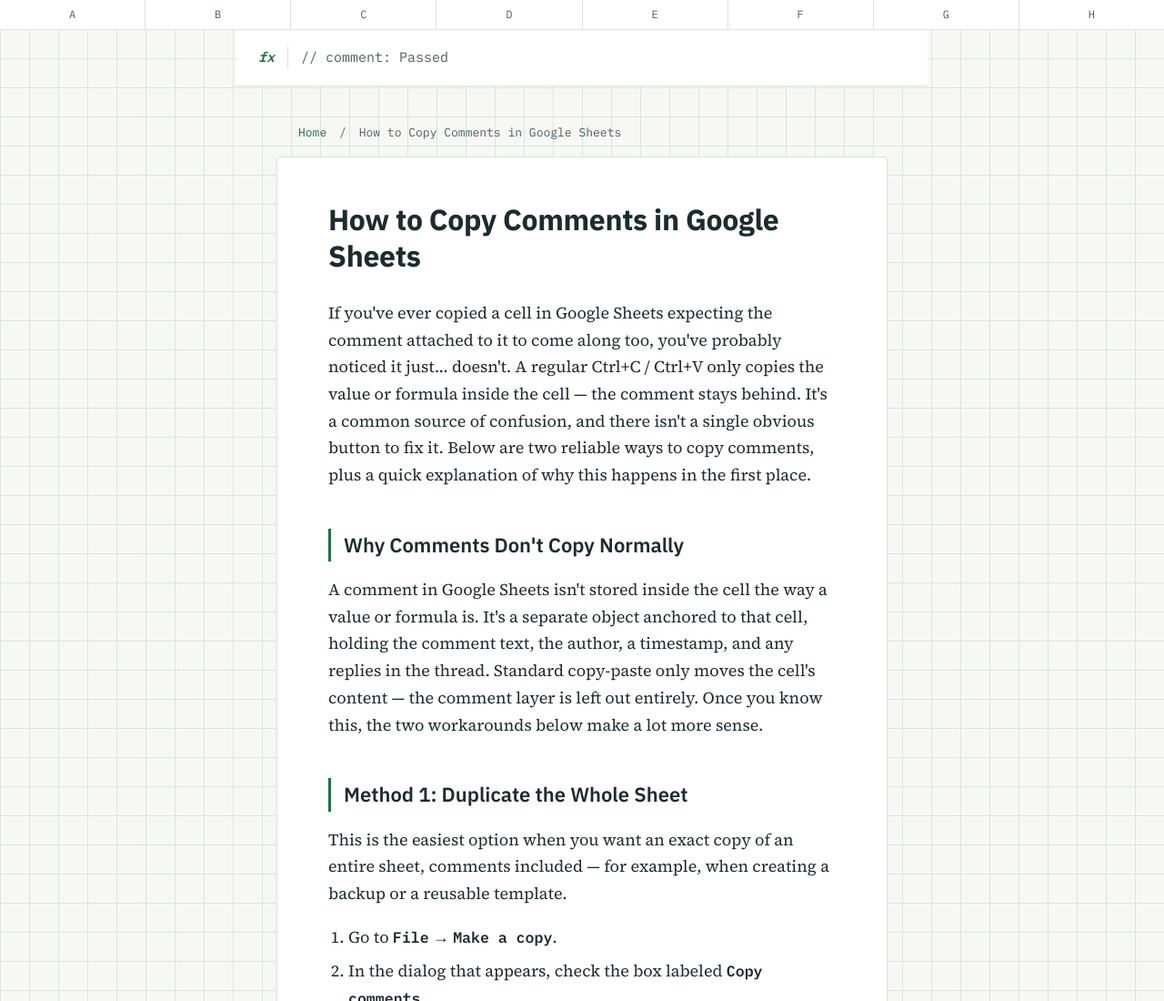
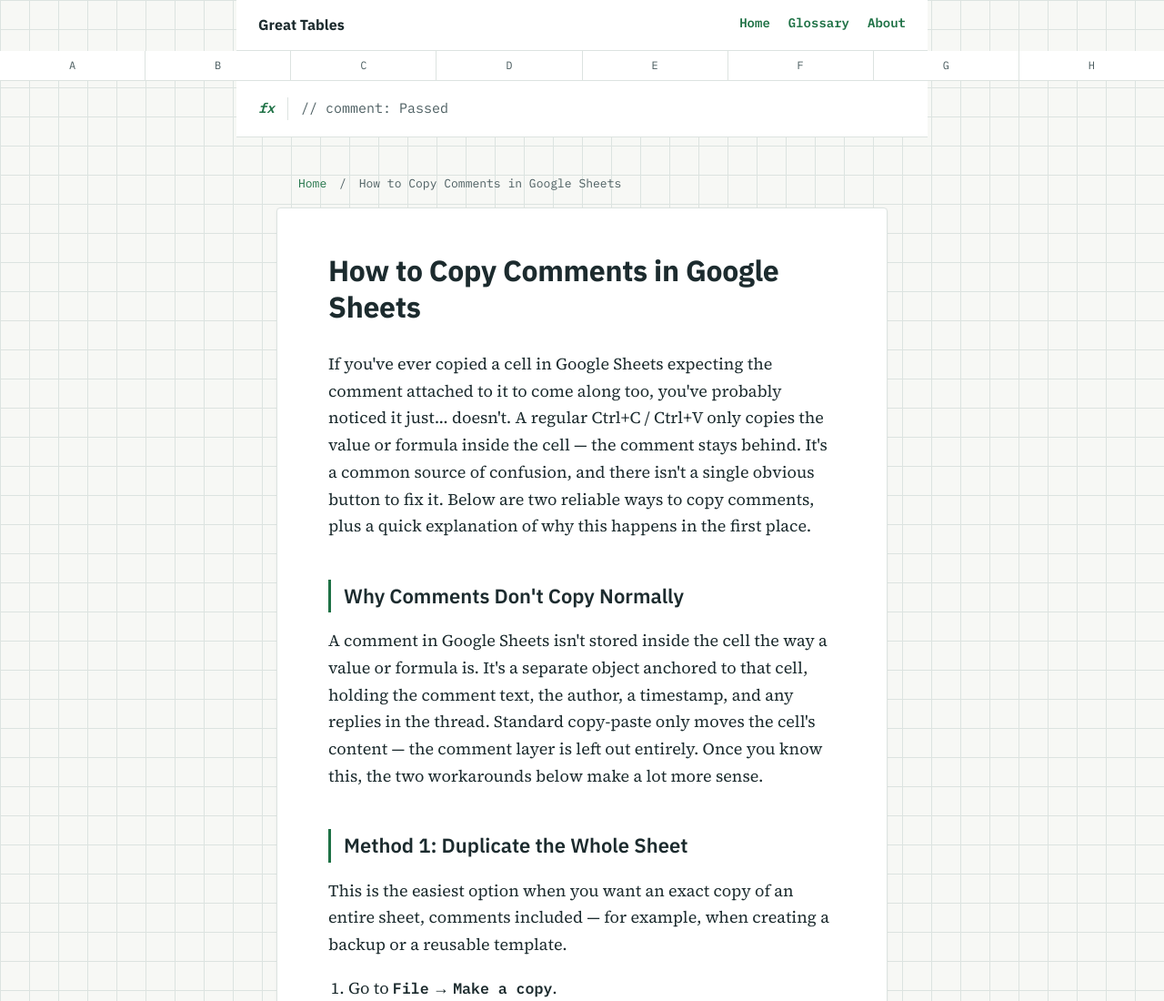
Before and after one commit to Vo1ua/great-tables, a plain HTML site: page how-to-copy-comments.html in a window 1280 px wide. Shown: the top 1100 px of the page at 91% size. Drawn offline with Linux system fonts and the light colour scheme.

Commit message:
Add top navigation bar to how-to-copy-comments.html

```diff
--- a/how-to-copy-comments.html
+++ b/how-to-copy-comments.html
@@ -215,6 +215,46 @@
 .related-tutorials a:hover {
   opacity: 0.85;
 }
+
+    .top-nav {
+  max-width: 760px;
+  margin: 0 auto;
+  padding: 14px 24px;
+  display: flex;
+  align-items: center;
+  justify-content: space-between;
+  background: var(--card);
+  border-bottom: 1px solid var(--grid-line);
+}
+
+.top-nav .brand {
+  font-family: 'IBM Plex Sans', sans-serif;
+  font-weight: 700;
+  font-size: 16px;
+  color: var(--ink);
+  text-decoration: none;
+}
+
+.top-nav .nav-links {
+  display: flex;
+  gap: 20px;
+}
+
+.top-nav .nav-links a {
+  font-family: 'IBM Plex Mono', monospace;
+  font-size: 14px;
+  font-weight: 600;
+  color: var(--sheet-green);
+  text-decoration: none;
+  padding-bottom: 2px;
+  border-bottom: 2px solid transparent;
+  transition: border-color 0.15s ease;
+}
+
+.top-nav .nav-links a:hover {
+  border-bottom-color: var(--sheet-green);
+}
+
   </style>
 
   <script type="application/ld+json">
@@ -293,6 +333,15 @@
 
 </head>
 <body>
+
+  <div class="top-nav">
+  <a href="index.html" class="brand">Great Tables</a>
+  <div class="nav-links">
+    <a href="index.html">Home</a>
+    <a href="glossary.html">Glossary</a>
+    <a href="about.html">About</a>
+  </div>
+</div>
 
   <div class="col-strip">
     <span>A</span><span>B</span><span>C</span><span>D</span><span>E</span><span>F</span><span>G</span><span>H</span>
```
